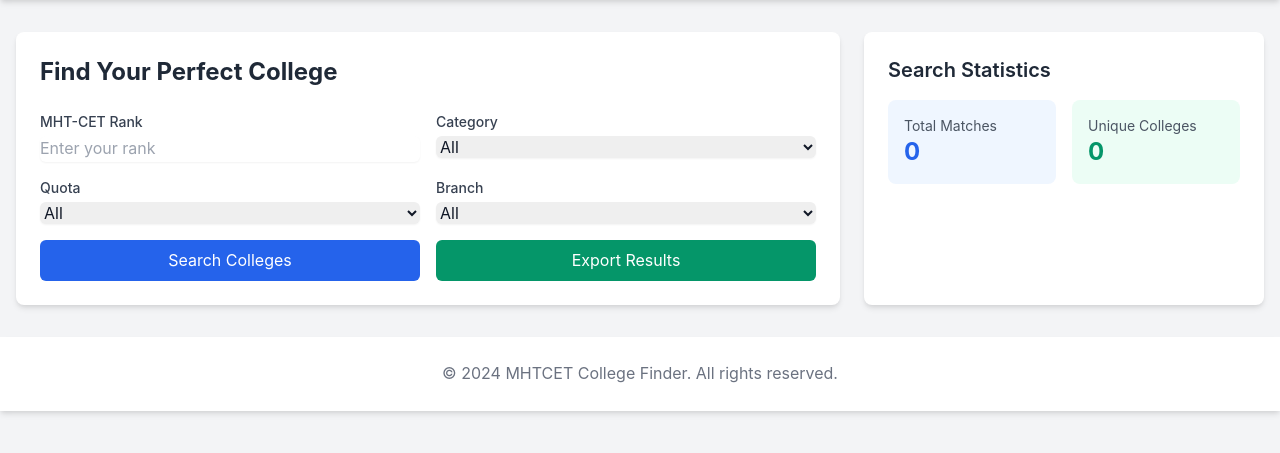
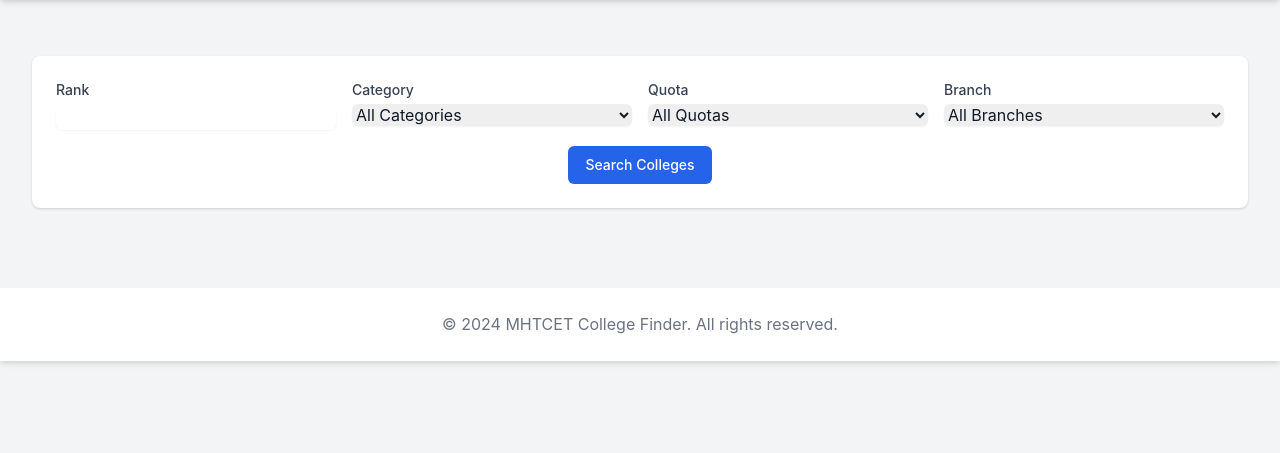
Before and after one commit to JARAWA/college-rank-app, a FastAPI app: page / in a window 1280 px wide. Shown: the part 64-517 px from the top of the page. Run offline with FastAPI, Linux system fonts and the light colour scheme.

Commit message:
index.html

```diff
--- a/templates/index.html
+++ b/templates/index.html
@@ -1,133 +1,118 @@
 {% extends "base.html" %}
 
 {% block content %}
-<div
-    x-data="collegeSearchForm()"
-    class="grid grid-cols-1 md:grid-cols-3 gap-6"
->
-    <div class="md:col-span-2">
-        <div class="bg-white dark:bg-gray-800 rounded-lg shadow-md p-6">
-            <h2 class="text-2xl font-bold mb-6 text-gray-800 dark:text-gray-200">Find Your Perfect College</h2>
-
-            <form @submit.prevent="searchColleges" class="space-y-4">
-                <div class="grid grid-cols-1 md:grid-cols-2 gap-4">
+<div class="container mx-auto px-4 py-6">
+    <!-- Search Form -->
+    <div class="bg-white rounded-lg shadow p-6 mb-6">
+        <form id="searchForm" method="POST" action="/search" class="space-y-4">
+            <div class="grid grid-cols-1 md:grid-cols-2 lg:grid-cols-4 gap-4">
                 <div>
-                        <label class="block text-sm font-medium text-gray-700 dark:text-gray-300">MHT-CET Rank</label>
+                    <label class="block text-sm font-medium text-gray-700">Rank</label>
                     <input
                         type="number"
-                            x-model.number="formData.rank"
+                        name="rank"
+                        id="rankInput"
+                        min="1"
                         required
-                            class="mt-1 block w-full rounded-md border-gray-300 dark:border-gray-600 dark:bg-gray-700 dark:text-gray-300 shadow-sm focus:border-blue-500 focus:ring focus:ring-blue-200 dark:focus:ring-blue-800"
-                            placeholder="Enter your rank"
+                        class="mt-1 block w-full rounded-md border-gray-300 shadow-sm focus:border-blue-500 focus:ring-blue-500"
                     >
                 </div>
 
                 <div>
-                        <label class="block text-sm font-medium text-gray-700 dark:text-gray-300">Category</label>
+                    <label class="block text-sm font-medium text-gray-700">Category</label>
                     <select
-                            x-model="formData.category"
-                            class="mt-1 block w-full rounded-md border-gray-300 dark:border-gray-600 dark:bg-gray-700 dark:text-gray-300 shadow-sm focus:border-blue-500 focus:ring focus:ring-blue-200 dark:focus:ring-blue-800"
+                        name="category"
+                        id="categorySelect"
+                        class="mt-1 block w-full rounded-md border-gray-300 shadow-sm focus:border-blue-500 focus:ring-blue-500"
                     >
-                            {% for cat in categories %}
-                                <option value="{{ cat }}">{{ cat }}</option>
+                        <option value="All">All Categories</option>
+                        {% for category in categories %}
+                        <option value="{{ category }}">{{ category }}</option>
                         {% endfor %}
                     </select>
                 </div>
 
                 <div>
-                        <label class="block text-sm font-medium text-gray-700 dark:text-gray-300">Quota</label>
+                    <label class="block text-sm font-medium text-gray-700">Quota</label>
                     <select
-                            x-model="formData.quota"
-                            class="mt-1 block w-full rounded-md border-gray-300 dark:border-gray-600 dark:bg-gray-700 dark:text-gray-300 shadow-sm focus:border-blue-500 focus:ring focus:ring-blue-200 dark:focus:ring-blue-800"
+                        name="quota"
+                        id="quotaSelect"
+                        class="mt-1 block w-full rounded-md border-gray-300 shadow-sm focus:border-blue-500 focus:ring-blue-500"
                     >
-                            {% for q in quotas %}
-                                <option value="{{ q }}">{{ q }}</option>
+                        <option value="All">All Quotas</option>
+                        {% for quota in quotas %}
+                        <option value="{{ quota }}">{{ quota }}</option>
                         {% endfor %}
                     </select>
                 </div>
 
                 <div>
-                        <label class="block text-sm font-medium text-gray-700 dark:text-gray-300">Branch</label>
+                    <label class="block text-sm font-medium text-gray-700">Branch</label>
                     <select
-                            x-model="formData.branch"
-                            class="mt-1 block w-full rounded-md border-gray-300 dark:border-gray-600 dark:bg-gray-700 dark:text-gray-300 shadow-sm focus:border-blue-500 focus:ring focus:ring-blue-200 dark:focus:ring-blue-800"
+                        name="branch"
+                        id="branchSelect"
+                        class="mt-1 block w-full rounded-md border-gray-300 shadow-sm focus:border-blue-500 focus:ring-blue-500"
                     >
-                            {% for b in branches %}
-                                <option value="{{ b }}">{{ b }}</option>
+                        <option value="All">All Branches</option>
+                        {% for branch in branches %}
+                        <option value="{{ branch }}">{{ branch }}</option>
                         {% endfor %}
                     </select>
                 </div>
             </div>
 
-                <div class="flex space-x-4 mt-6">
+            <div class="flex justify-center">
                 <button
                     type="submit"
-                        class="w-full bg-blue-600 text-white py-2 px-4 rounded-md hover:bg-blue-700 focus:outline-none focus:ring-2 focus:ring-blue-500 dark:focus:ring-blue-600"
+                    id="searchButton"
+                    class="inline-flex items-center px-4 py-2 border border-transparent text-sm font-medium rounded-md text-white bg-blue-600 hover:bg-blue-700"
                 >
-                        <span x-show="!isLoading">Search Colleges</span>
-                        <span x-show="isLoading" class="flex items-center justify-center">
-                            <i class="fas fa-spinner animate-spin mr-2"></i>
-                            Searching...
-                        </span>
-                    </button>
-                    <button
-                        type="button"
-                        @click="exportResults"
-                        class="w-full bg-green-600 text-white py-2 px-4 rounded-md hover:bg-green-700 focus:outline-none focus:ring-2 focus:ring-green-500 dark:focus:ring-green-600"
-                    >
-                        Export Results
+                    Search Colleges
                 </button>
             </div>
         </form>
     </div>
+
+    <!-- Results Section -->
+    <div id="resultsContainer">
+        {% if results %}
+        <div class="space-y-6">
+            <!-- Statistics Cards -->
+            <div class="grid grid-cols-1 md:grid-cols-3 gap-4">
+                <div class="bg-white p-4 rounded-lg shadow">
+                    <div class="text-sm text-gray-600">Total Matches</div>
+                    <div class="text-xl font-bold text-blue-600">{{ total_matches }}</div>
                 </div>
-
-    <!-- Statistics Section -->
-    <div class="bg-white dark:bg-gray-800 rounded-lg shadow-md p-6">
-        <h3 class="text-xl font-semibold mb-4 text-gray-800 dark:text-gray-200">Search Statistics</h3>
-        <div class="grid grid-cols-2 gap-4">
-            <div class="bg-blue-50 dark:bg-blue-900 p-4 rounded-lg">
-                <p class="text-sm text-gray-600 dark:text-gray-400">Total Matches</p>
-                <p class="text-2xl font-bold text-blue-600 dark:text-blue-300">{{ total_matches or 0 }}</p>
+                <div class="bg-white p-4 rounded-lg shadow">
+                    <div class="text-sm text-gray-600">Rank Range</div>
+                    <div class="text-xl font-bold text-blue-600">{{ rank_min }} - {{ rank_max }}</div>
                 </div>
-            <div class="bg-green-50 dark:bg-green-900 p-4 rounded-lg">
-                <p class="text-sm text-gray-600 dark:text-gray-400">Unique Colleges</p>
-                <p class="text-2xl font-bold text-green-600 dark:text-green-300">{{ unique_colleges or 0 }}</p>
-            </div>
+                <div class="bg-white p-4 rounded-lg shadow">
+                    <div class="text-sm text-gray-600">Unique Colleges</div>
+                    <div class="text-xl font-bold text-blue-600">{{ unique_colleges }}</div>
                 </div>
             </div>
 
-    <!-- Results Section -->
-    {% if results %}
-    <div class="md:col-span-3 bg-white dark:bg-gray-800 rounded-lg shadow-md p-6">
-        <div class="overflow-x-auto">
-            <table class="w-full whitespace-nowrap">
-                <thead>
-                    <tr class="bg-gray-100 dark:bg-gray-700 text-gray-600 dark:text-gray-300 uppercase text-sm leading-normal">
-                        <th class="py-3 px-6 text-left">Rank</th>
-                        <th class="py-3 px-6 text-left">College Name</th>
-                        <th class="py-3 px-6 text-left">Branch</th>
-                        <th class="py-3 px-6 text-left">Category</th>
-                        <th class="py-3 px-6 text-center">Actions</th>
+            <!-- Results Table -->
+            <div class="bg-white rounded-lg shadow overflow-x-auto">
+                <table class="min-w-full divide-y divide-gray-200">
+                    <thead class="bg-gray-50">
+                        <tr>
+                            <th class="px-3 py-2 text-left text-xs font-medium text-gray-500 uppercase">Rank</th>
+                            <th class="px-3 py-2 text-left text-xs font-medium text-gray-500 uppercase">College Name</th>
+                            <th class="px-3 py-2 text-left text-xs font-medium text-gray-500 uppercase">Branch</th>
+                            <th class="px-3 py-2 text-left text-xs font-medium text-gray-500 uppercase">Category</th>
+                            <th class="px-3 py-2 text-left text-xs font-medium text-gray-500 uppercase">Quota</th>
                         </tr>
                     </thead>
-                <tbody>
+                    <tbody class="bg-white divide-y divide-gray-200">
                         {% for result in results %}
-                    <tr class="border-b border-gray-200 dark:border-gray-700 hover:bg-gray-100 dark:hover:bg-gray-700">
-                        <td class="py-3 px-6">{{ result.rank }}</td>
-                        <td class="py-3 px-6">{{ result.college_name }}</td>
-                        <td class="py-3 px-6">{{ result.branch_name }}</td>
-                        <td class="py-3 px-6">{{ result.category }}</td>
-                        <td class="py-3 px-6 text-center">
-                            <div class="flex justify-center space-x-2">
-                                <button
-                                    @click="showCollegeDetails({{ result.id }})"
-                                    class="text-blue-500 hover:text-blue-700 dark:text-blue-300 dark:hover:text-blue-500"
-                                >
-                                    <i class="fas fa-info-circle"></i>
-                                </button>
-                            </div>
-                        </td>
+                        <tr class="hover:bg-gray-50">
+                            <td class="px-3 py-2 text-xs">{{ result.rank }}</td>
+                            <td class="px-3 py-2 text-xs">{{ result.college_name }}</td>
+                            <td class="px-3 py-2 text-xs">{{ result.branch_name }}</td>
+                            <td class="px-3 py-2 text-xs">{{ result.category }}</td>
+                            <td class="px-3 py-2 text-xs">{{ result.quota_type }}</td>
                         </tr>
                         {% endfor %}
                     </tbody>
@@ -136,4 +121,54 @@
         </div>
         {% endif %}
     </div>
+</div>
 {% endblock %}
+
+{% block extra_scripts %}
+<script>
+document.addEventListener('DOMContentLoaded', function() {
+    const searchForm = document.getElementById('searchForm');
+    const resultsContainer = document.getElementById('resultsContainer');
+
+    searchForm.addEventListener('submit', async function(e) {
+        e.preventDefault();
+
+        // Disable search button and show loading
+        const searchButton = document.getElementById('searchButton');
+        searchButton.disabled = true;
+        searchButton.innerHTML = 'Searching...';
+
+        try {
+            const formData = new FormData(searchForm);
+
+            const response = await fetch('/search', {
+                method: 'POST',
+                body: formData
+            });
+
+            if (!response.ok) {
+                throw new Error('Search failed');
+            }
+
+            // Get the response text (HTML)
+            const responseHtml = await response.text();
+
+            // Replace the results container content
+            resultsContainer.innerHTML = responseHtml;
+        } catch (error) {
+            console.error('Search error:', error);
+            resultsContainer.innerHTML = `
+                <div class="bg-red-100 border border-red-400 text-red-700 px-4 py-3 rounded relative" role="alert">
+                    <strong class="font-bold">Error!</strong>
+                    <span class="block sm:inline">Failed to search colleges. Please try again.</span>
+                </div>
+            `;
+        } finally {
+            // Re-enable search button
+            searchButton.disabled = false;
+            searchButton.innerHTML = 'Search Colleges';
+        }
+    });
+});
+</script>
+{% endblock %}
```
Lines whose indentation alone changed are shown as unchanged.
